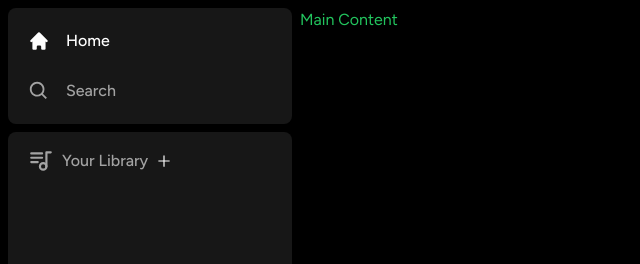
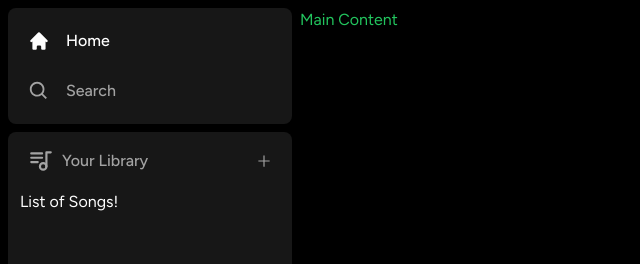
Before and after one commit to gnikkoch96/nextjs-spotify-clone, a Next.js app: page / in a window 1280 px wide. Shown: the top 264 px of the page, without its empty margins (0-640 px from the left). Built offline with nearby package versions, Linux system fonts and the light colour scheme.

Commit message:
finish sidebar

```diff
--- a/components/Library.tsx
+++ b/components/Library.tsx
@@ -16,8 +16,12 @@
                     <p className="text-neutral-400 font-medium text-md">
                         Your Library
                     </p>
-                    <AiOutlinePlus />
                 </div>
+                <AiOutlinePlus onClick={onClick}
+                    className="text-neutral-400 cursor-pointer hover:text-white transition"/>
+            </div>
+            <div className="flex flex-col gap-y-2 mt-4 px-3">
+                List of Songs!
             </div>
         </div>
     )
```
